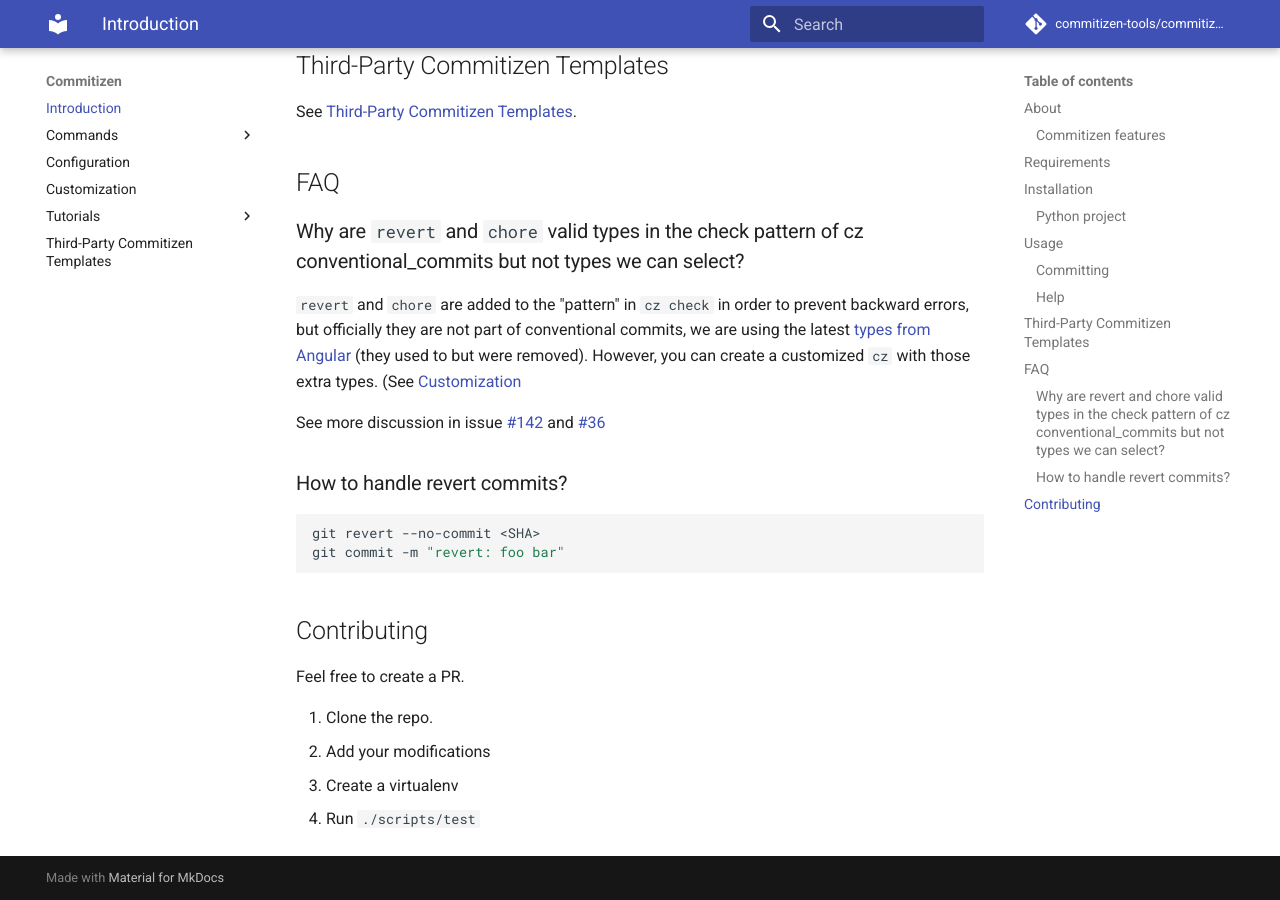
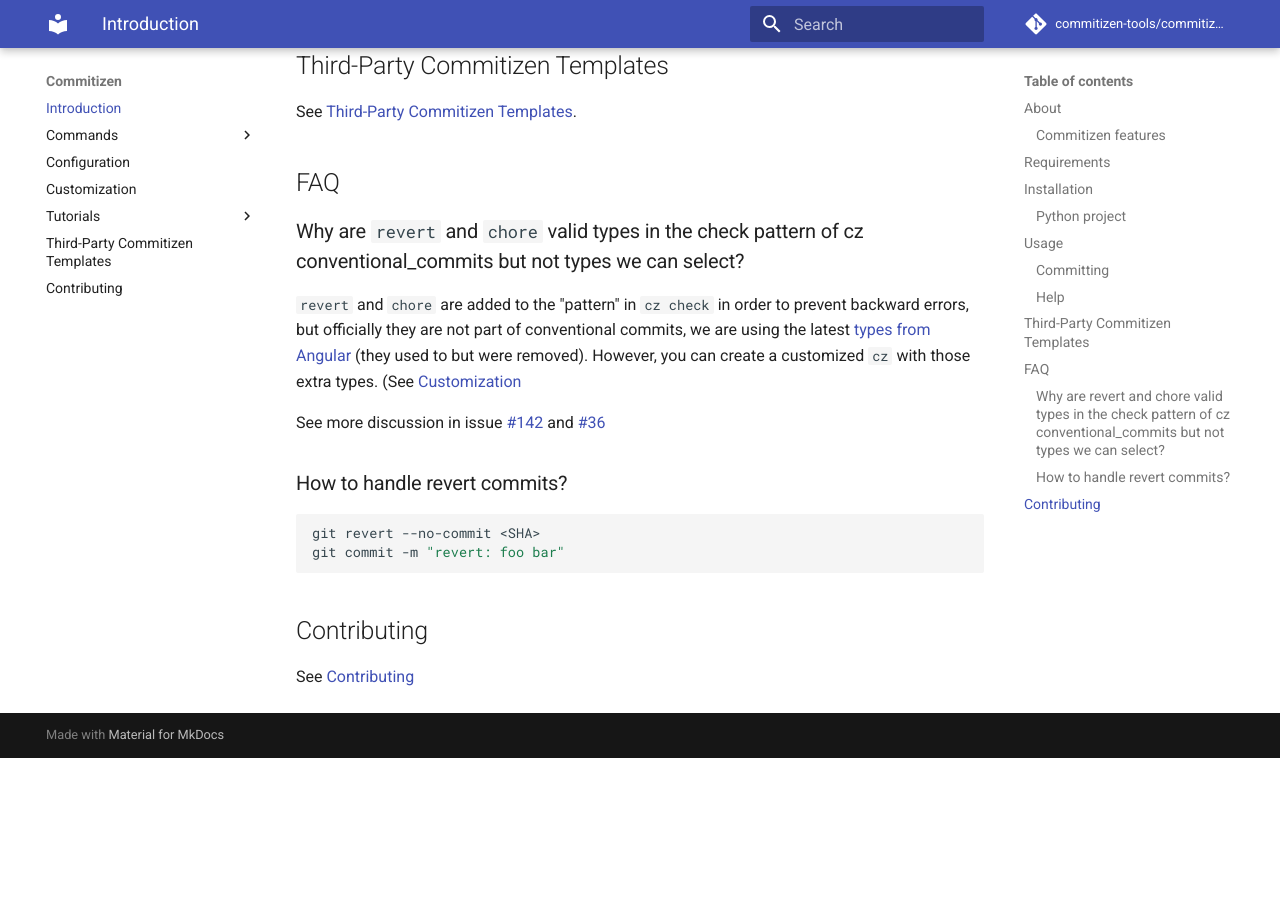
Before and after one commit to commitizen-tools/commitizen, an MkDocs documentation site: the page built from docs/README.md, in a window 1280 px wide and 900 px high, scrolled down 2563 px. Built offline with MkDocs 1.6.1 and Material for MkDocs 9.7.7, drawn with Linux system fonts in a browser that asks for light colours; comment, search, counter and statistics services are not loaded; after the commit the page ends 3321 px from its top, so only the background shows below that.

Commit message:
docs: make contributing a separate page

```diff
--- a/docs/README.md
+++ b/docs/README.md
@@ -124,12 +124,7 @@
 
 ## Contributing
 
-Feel free to create a PR.
-
-1. Clone the repo.
-2. Add your modifications
-3. Create a virtualenv
-4. Run `./scripts/test`
+See [Contributing](contributing.md)
 
 [conventional_commits]: https://www.conventionalcommits.org
 [semver]: https://semver.org/
--- a/mkdocs.yml
+++ b/mkdocs.yml
@@ -21,6 +21,7 @@
         - GitLab CI: 'tutorials/gitlab_ci.md'
         - Github Actions: 'tutorials/github_actions.md'
     - Third-Party Commitizen Templates: 'third-party-commitizen.md'
+    - Contributing: 'contributing.md'
 
 markdown_extensions:
   - markdown.extensions.codehilite:
```
Also changed, not shown: docs/contributing.md (added, +20 -0 lines).
